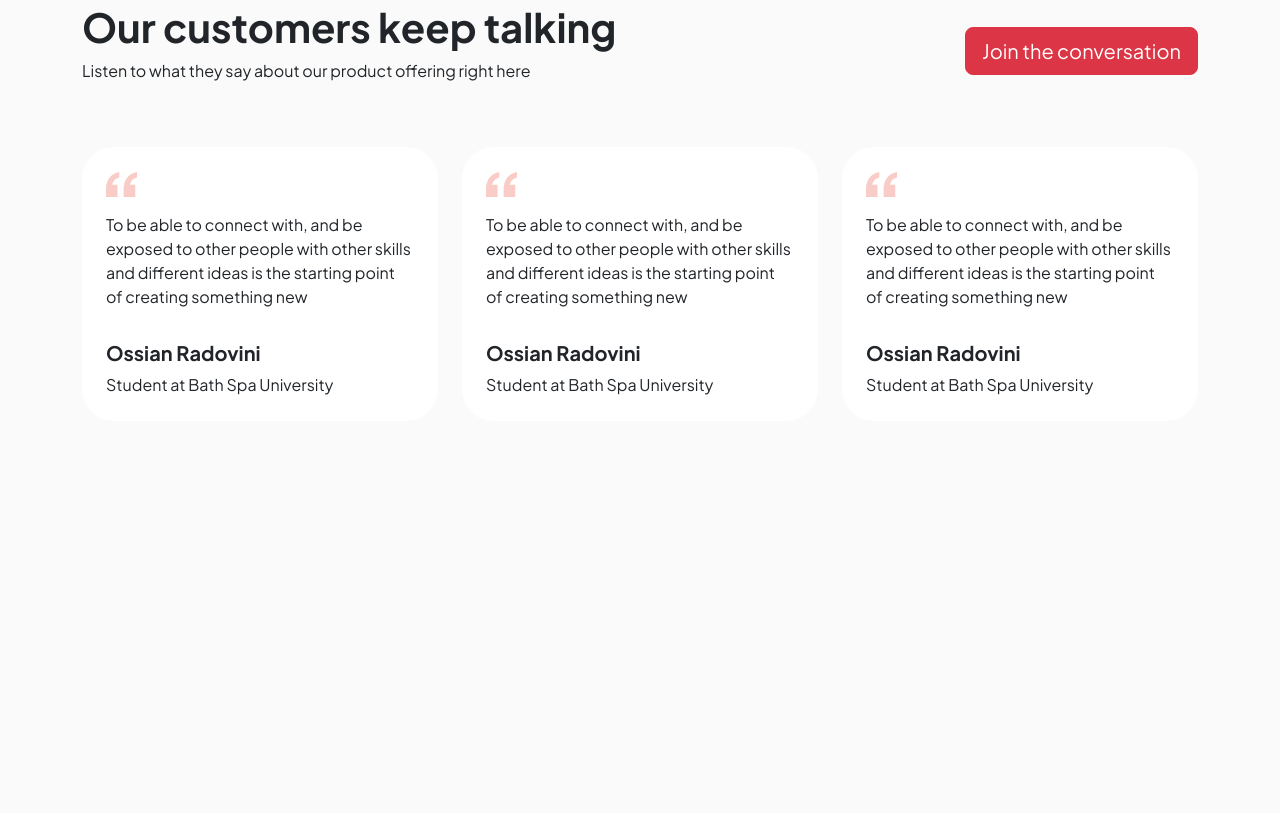
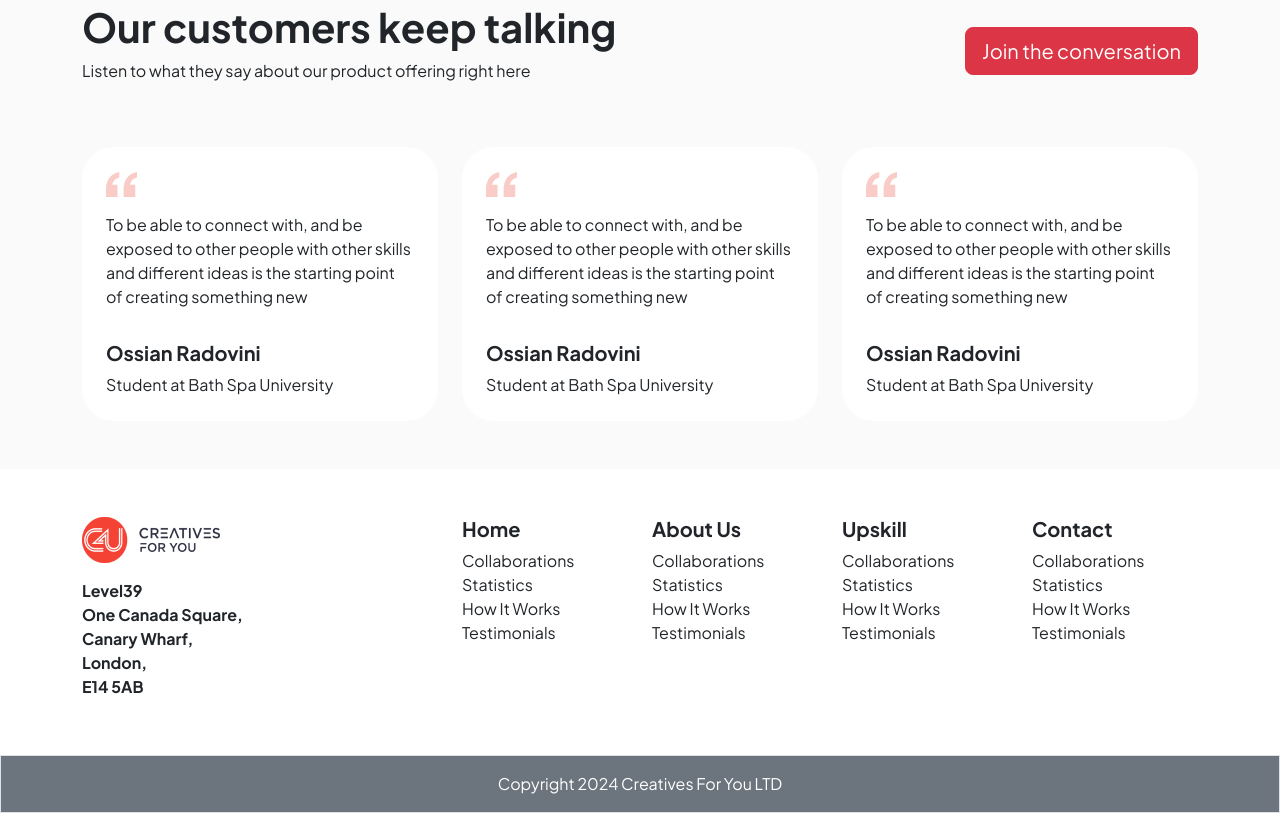
Before and after one commit to Mahmudkashfy/Bootstrap-project, a plain HTML site: page index.html in a window 1280 px wide. Shown: the part 4569-5382 px from the top of the page. Before the commit the page ends 5038 px from the top, so only its background shows below. Drawn offline with nearby package versions, Linux system fonts and the light colour scheme.

Commit message:
added footer section

```diff
--- a/index.html
+++ b/index.html
@@ -240,39 +240,105 @@
                 </div>
                 <button class="btn btn-danger btn-lg">Join the conversation</button>
             </div>
-            <div class="d-flex flex-column flex-md-row justify-content-center justify-content-md-between gap-0 gap-md-4 pt-5 pb-5">
+            <div
+                class="d-flex flex-column flex-md-row justify-content-center justify-content-md-between gap-0 gap-md-4 pt-5 pb-5">
 
                 <div class="w-30  p-4 bg-white rounded-5 ">
                     <img src="./images/“.png" alt="">
-                    <p class="py-3">To be able to connect with, and be exposed to other people with other skills and different ideas is the starting point of creating something new </p>
+                    <p class="py-3">To be able to connect with, and be exposed to other people with other skills and
+                        different ideas is the starting point of creating something new </p>
                     <h5 class="fs-5 fw-bold">Ossian Radovini</h5>
-                    <span>Student at  Bath Spa University </span>
+                    <span>Student at Bath Spa University </span>
                 </div>
 
                 <div class="w-30  p-4 bg-white rounded-5 ">
                     <img src="./images/“.png" alt="">
-                    <p class="py-3">To be able to connect with, and be exposed to other people with other skills and different ideas is the starting point of creating something new </p>
+                    <p class="py-3">To be able to connect with, and be exposed to other people with other skills and
+                        different ideas is the starting point of creating something new </p>
                     <h5 class="fs-5 fw-bold">Ossian Radovini</h5>
-                    <span>Student at  Bath Spa University </span>
+                    <span>Student at Bath Spa University </span>
                 </div>
 
                 <div class="w-30 p-4 bg-white rounded-5 ">
                     <img src="./images/“.png" alt="">
-                    <p class="py-3">To be able to connect with, and be exposed to other people with other skills and different ideas is the starting point of creating something new </p>
+                    <p class="py-3">To be able to connect with, and be exposed to other people with other skills and
+                        different ideas is the starting point of creating something new </p>
                     <h5 class="fs-5 fw-bold">Ossian Radovini</h5>
-                    <span>Student at  Bath Spa University </span>
+                    <span>Student at Bath Spa University </span>
                 </div>
             </div>
         </div>
+    <!-- <img class="position-absolute bottom-0 end-0 " src="./images/Decoration.png" alt=""> -->
     </section>
     <!------------------- Testimunial section ends here ------------------->
+
+
+    <!-------------------- footer section starts here --------------------->
+    <footer class="bg-white">
+        <div class="container mx-auto pt-5 pb-3">
+            <div class="row">
+                <div class="col-md-6 col-lg-4 mb-4">
+                    <img src="./images/logo.png" alt="">
+                    <p class="pt-3 fw-bold">
+                        Level39 <br>
+                        One Canada Square, <br>
+                        Canary Wharf,  <br>
+                        London, <br>
+                        E14 5AB
+                    </p>
+                </div>
+
+                <div class="col-lg-2 col-md-6 mb-4">
+                    <h3 class="fs-5 fw-bold">Home</h3>
+                    <ul class="list-unstyled mb-0">
+                        <li>Collaborations</li>
+                        <li>Statistics</li>
+                        <li>How It Works </li>
+                        <li>Testimonials </li>
+                    </ul>
+                </div>
+                <div class="col-lg-2 col-md-6 mb-4">
+                    <h3 class="fs-5 fw-bold">About Us</h3>
+                    <ul class="list-unstyled mb-0">
+                        <li>Collaborations</li>
+                        <li>Statistics</li>
+                        <li>How It Works </li>
+                        <li>Testimonials </li>
+                    </ul>
+                </div>
+                <div class="col-lg-2 col-md-6 mb-4">
+                    <h3 class="fs-5 fw-bold">Upskill</h3>
+                    <ul class="list-unstyled mb-0">
+                        <li>Collaborations</li>
+                        <li>Statistics</li>
+                        <li>How It Works </li>
+                        <li>Testimonials </li>
+                    </ul>
+                </div>
+                <div class="col-lg-2 col-md-6 mb-4">
+                    <h3 class="fs-5 fw-bold">Contact</h3>
+                    <ul class="list-unstyled mb-0">
+                        <li>Collaborations</li>
+                        <li>Statistics</li>
+                        <li>How It Works </li>
+                        <li>Testimonials </li>
+                    </ul>
+                </div>
+
+            </div>
+        </div>
+        <div class="text-center text-bg-secondary border border-1 p-3">
+            Copyright 2024 Creatives For You LTD
+        </div>
+    </footer>
+    <!--------------------- footer section ends here ---------------------->
 
 
 
 
 
 
-    <!----------------------- Bootstrap js cdn here ----------------------->
+    <!---------------------- Bootstrap js cdn is here ---------------------->
     <script src=" https://cdn.jsdelivr.net/npm/bootstrap@5.3.3/dist/js/bootstrap.bundle.min.js"
         integrity="sha384-YvpcrYf0tY3lHB60NNkmXc5s9fDVZLESaAA55NDzOxhy9GkcIdslK1eN7N6jIeHz" crossorigin="anonymous">
     </script>
```
